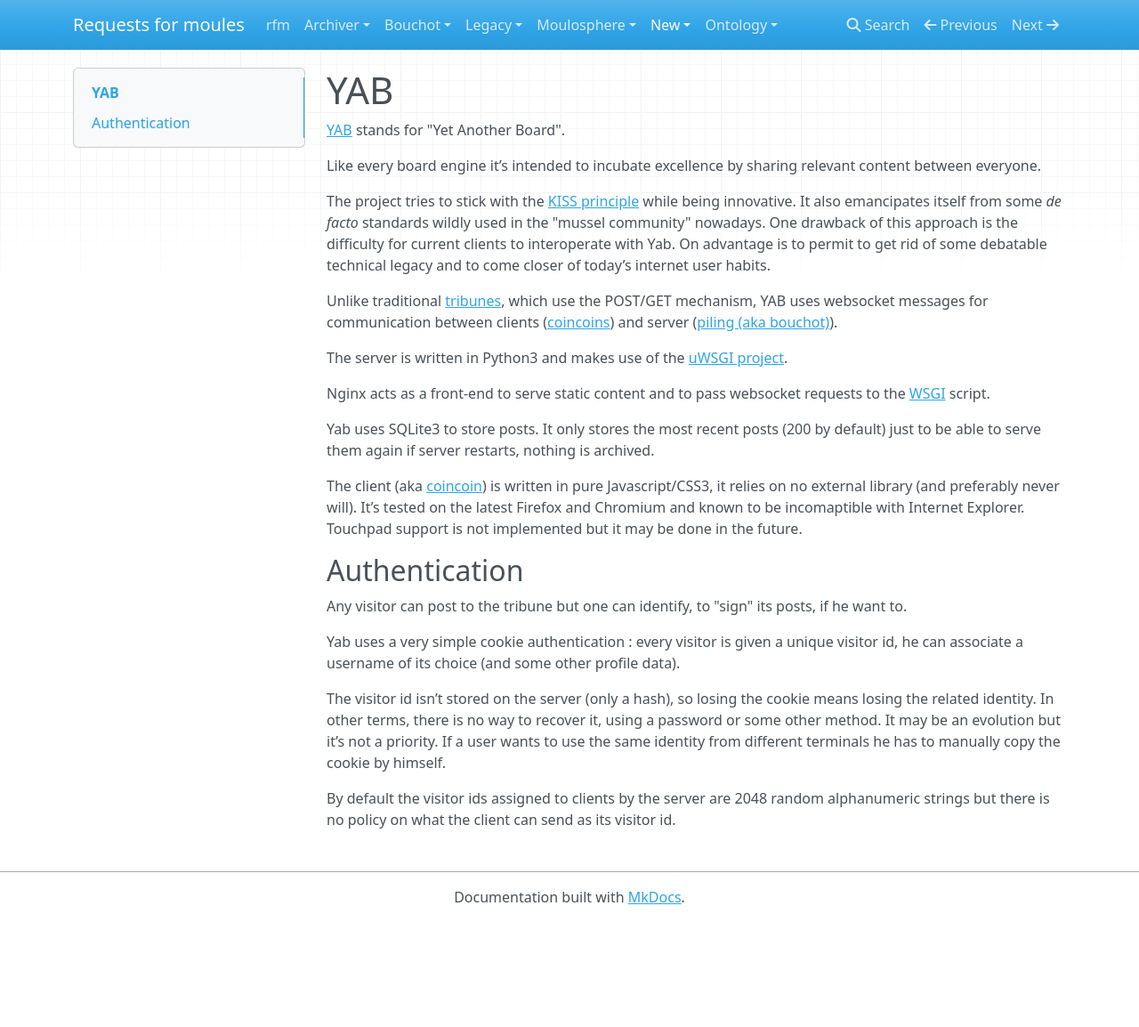
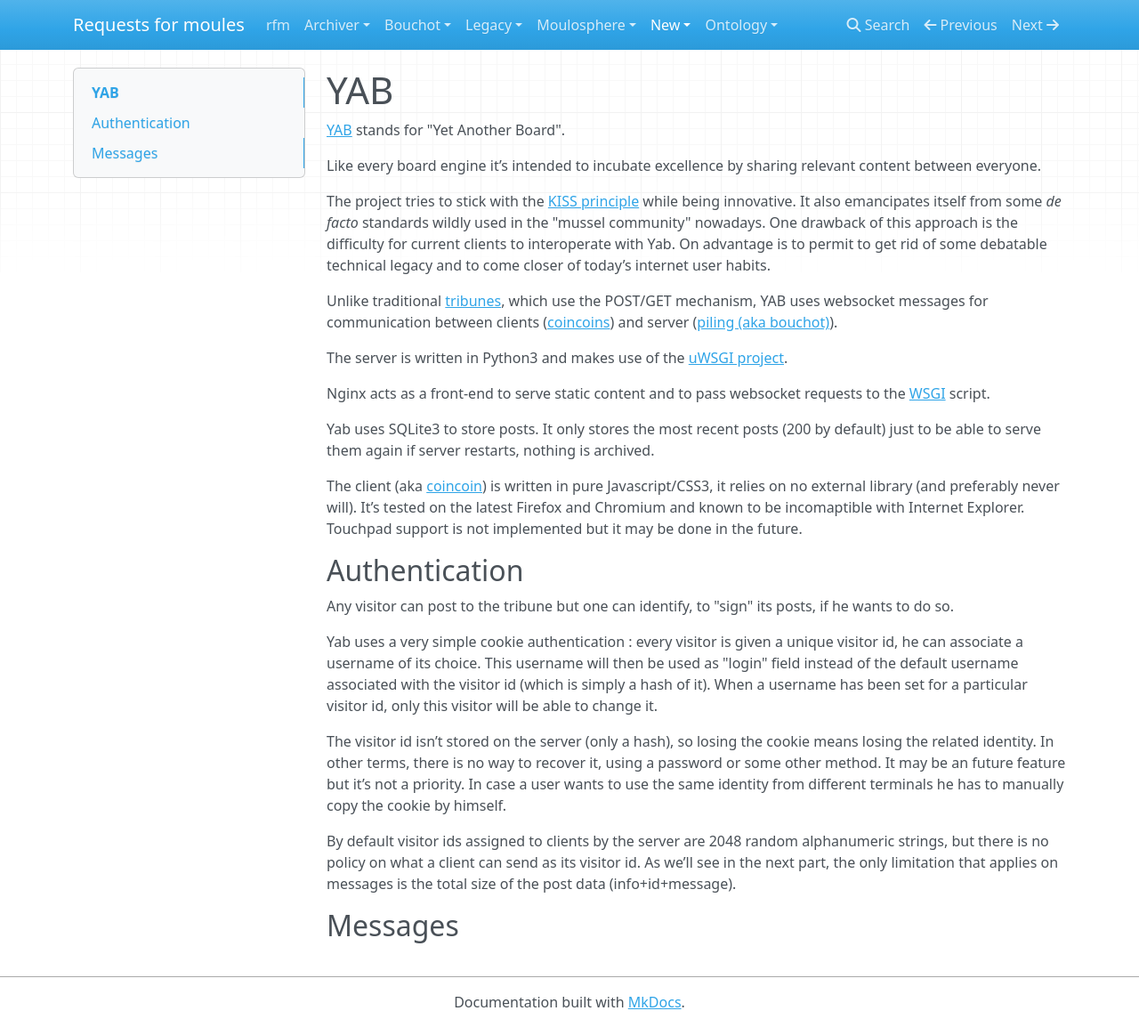
Before and after one commit to devnewton/rfm, an MkDocs documentation site: the page built from docs/new/yab.md, in a window 1280 px wide and 1154 px high. Shown: the whole window at 89% size. Built offline with MkDocs 1.6.1, drawn with Linux system fonts in a browser that asks for light colours; nearby versions of some CDN libraries.

Commit message:
Create yab.md

```diff
--- a/docs/new/yab.md
+++ b/docs/new/yab.md
@@ -18,10 +18,12 @@ The client (aka [coincoin](../ontology/coincoin.md)) is written in pure Javascri
 
 ## Authentication
 
-Any visitor can post to the tribune but one can identify, to "sign" its posts, if he want to.
+Any visitor can post to the tribune but one can identify, to "sign" its posts, if he wants to do so.
 
-Yab uses a very simple cookie authentication : every visitor is given a unique visitor id, he can associate a username of its choice (and some other profile data).
+Yab uses a very simple cookie authentication : every visitor is given a unique visitor id, he can associate a username of its choice. This username will then be used as "login" field instead of the default username associated with the visitor id (which is simply a hash of it). When a username has been set for a particular visitor id, only this visitor will be able to change it.
 
-The visitor id isn’t stored on the server (only a hash), so losing the cookie means losing the related identity. In other terms, there is no way to recover it, using a password or some other method. It may be an evolution but it’s not a priority. If a user wants to use the same identity from different terminals he has to manually copy the cookie by himself.
+The visitor id isn’t stored on the server (only a hash), so losing the cookie means losing the related identity. In other terms, there is no way to recover it, using a password or some other method. It may be an future feature but it’s not a priority. In case a user wants to use the same identity from different terminals he has to manually copy the cookie by himself.
 
-By default the visitor ids assigned to clients by the server are 2048 random alphanumeric strings but there is no policy on what the client can send as its visitor id.
+By default visitor ids assigned to clients by the server are 2048 random alphanumeric strings, but there is no policy on what a client can send as its visitor id. As we’ll see in the next part, the only limitation that applies on messages is the total size of the post data (info+id+message).
+
+## Messages
```
